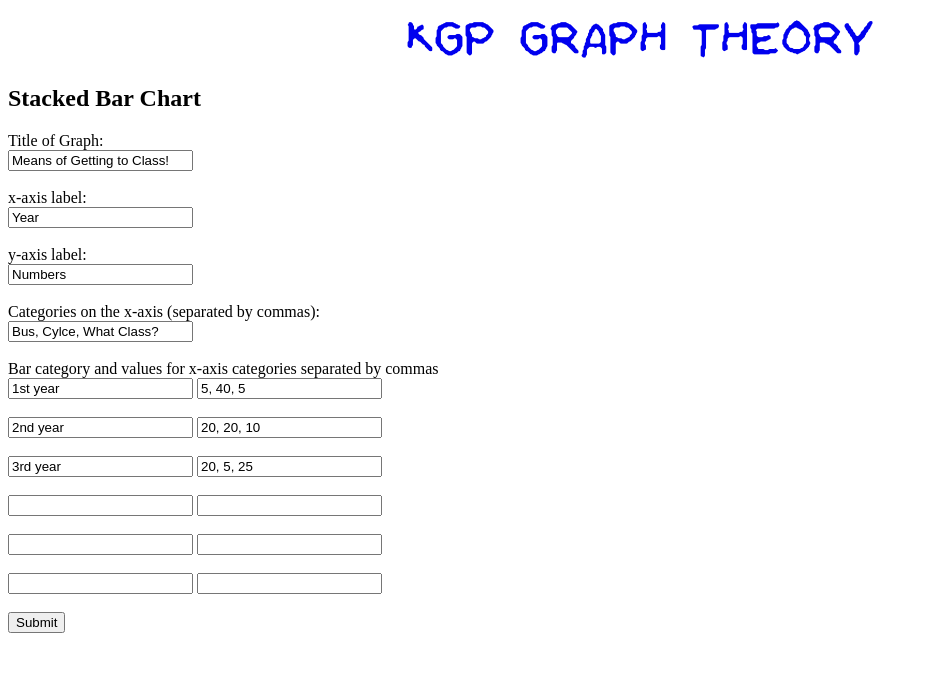
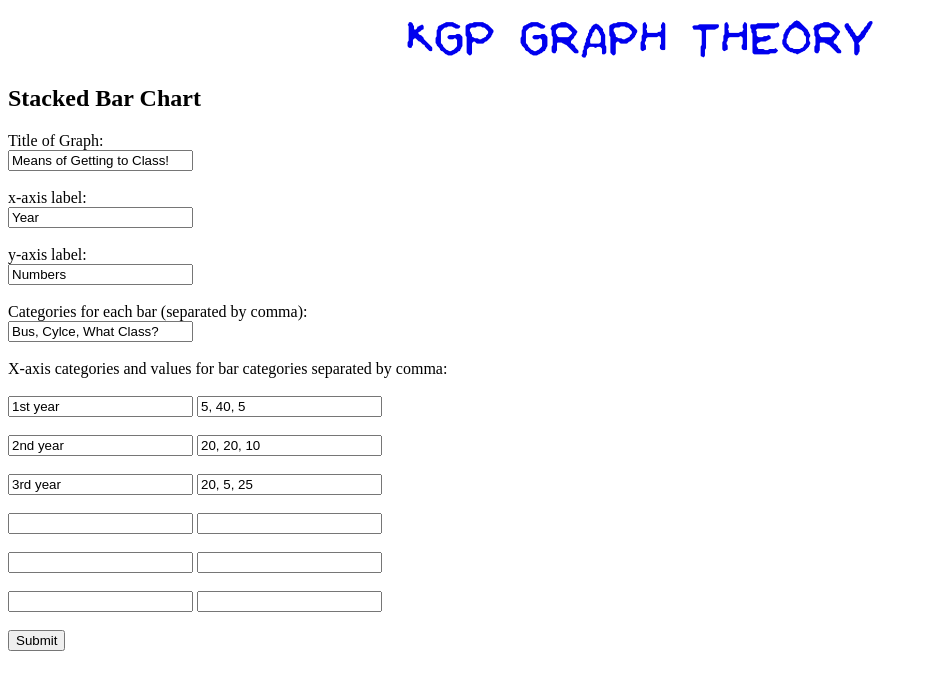
Before and after one commit to sri-rad/graphtheory, a Flask app: page /stackbar in a window 1280 px wide. Shown: the top 690 px of the page, without its empty margins (0-928 px from the left). Run offline with Flask 2, Linux system fonts and the light colour scheme.

Commit message:
Fixes text for stack

```diff
--- a/templates/stackbar.html
+++ b/templates/stackbar.html
@@ -33,10 +33,10 @@
   <input type="text" name="ylabel" value="Numbers">
   <br><br>
 
-  Categories on the x-axis (separated by commas): <br>
+  Categories for each bar (separated by comma): <br>
   <input type="text" name="xcategories" value="Bus, Cylce, What Class?">
   <br><br>
-  Bar category and values for x-axis categories separated by commas<br>
+  X-axis categories and values for bar categories separated by comma: <br><br>
   <input type="text" name="tick1" value="1st year">
   <input type="text" name="val1" value="5, 40, 5">
   <br><br>
```
